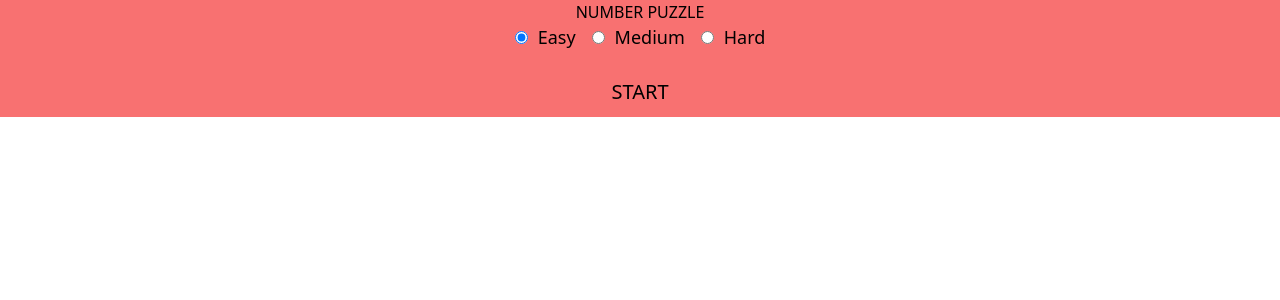
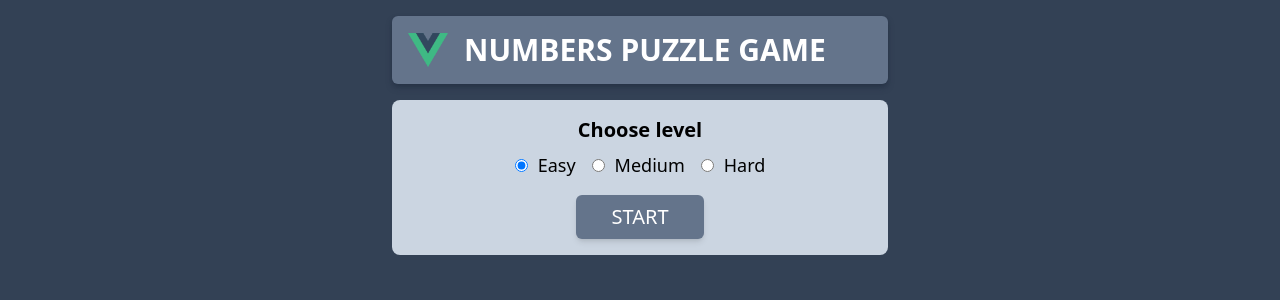
Before and after one commit to molul/numbers-game_vue, a Vue app: page / in a window 1280 px wide. Shown: the top 300 px of the page. Built offline with nearby package versions, Linux system fonts and the light colour scheme.

Commit message:
Starting styling

```diff
--- a/src/App.vue
+++ b/src/App.vue
@@ -1,12 +1,29 @@
 <template>
-	<div v-if="status === 'beginning'" class="bg-red-400">
+	<div class="text-center max-w-lg mx-auto bg-slate-700 min-h-screen p-2">
+		<!-- Title -->
+		<div class="p-4 mt-2 mb-4 rounded-md bg-slate-500 mx-auto shadow-md shadow-slate-800/50 text-left">
+			<div class="text-xl sm:text-3xl font-bold text-white flex justify-left items-center gap-4">
+				<div class="w-10">
+					<img src="/vue.png" alt="angular_icon" />
+				</div>
+				<div >
+					NUMBERS PUZZLE GAME
+				</div>
+			</div>
+		</div>
+
+
+		<div v-if="status === 'beginning'">
 			<Start @start-game="startGame"/>
 		</div>
+
 		<div v-if="status === 'gaming'" class="height-100 d-flex justify-content-center align-items-center">
 			<Game :size="size" @stop-game="stopGame"/>
 		</div>
+
 		<div v-if="status === 'stopping'" class="height-100 d-flex justify-content-center align-items-center">
 			<PlayAgain :score="score" :record="record" @play-again="playAgain"/>
+		</div>
 	</div>
 </template>
 
--- a/src/components/Game.vue
+++ b/src/components/Game.vue
@@ -1,26 +1,22 @@
 <template>
-	<div class="text-left">
+	<div class="text-left p-4 rounded-lg bg-slate-300">
 		<div class="mb-3">
 			<Time :time="time"/>
 		</div>
 
-		<div>
-			<table>
-				<tbody>
-					<tr v-for="(i, row) in board" :key="i">
-						<td v-for="(j, col) in i" :key="j" @click="swapBoard(row, col)">
+		<div class="relative shadow-md shadow-slate-500/50 max-w-lg rounded-md bg-slate-300 mx-auto space-y-2 p-4 sm:p-6">
+					<div class="max-w-lg flex items-center justify-center space-x-1" v-for="(i, row) in board" :key="i">
+						<div class=" text-white text-2xl font-bold inline-block w-20 aspect-square rounded sm:rounded-md flex items-center justify-center bg-slate-400 shadow-lg" v-for="(j, col) in i" :key="j" @click="swapBoard(row, col)">
 							{{ j }}
-						</td>
-					</tr>
-				</tbody>
-			</table>
+						</div>
+					</div>
 		</div>
 	</div>
 </template>
 
 <script>
 import Time from './Time.vue';
-import { createBoard, mixBoard, isSwappable, getSwappableIndexes, swap, isCorrectBoard } from '../helper';
+import { createBoard, mixBoard, isSwappable, getSwappableIndexes, swap, isCorrectBoard } from '../functions';
 
 export default {
 	name: 'GameComponent',
--- a/src/components/Start.vue
+++ b/src/components/Start.vue
@@ -1,6 +1,6 @@
 <template>
-	<div class="text-center ">
-		<div>NUMBER PUZZLE</div>
+	<div class="text-center py-4 rounded-lg bg-slate-300">
+		<div class="text-xl font-bold mb-2">Choose level</div>
 		<div>
 			<input type="radio" name="level" id="easy" :value="3" v-model="level" checked />
 			<label for="easy" class="me-4">Easy</label>
@@ -12,8 +12,8 @@
 			<label for="hard">Hard</label>
 		</div>
 
-		<div>
-			<button class="btn btn-secondary mt-4" @click="$emit('start-game', this.level)">START</button>
+		<div class="mt-4">
+			<button class="text-sm sm:text-base shadow-md transition-colors px-6 py-2 rounded-md bg-slate-500 hover:bg-slate-400 active:bg-slate-400 text-white " @click="$emit('start-game', this.level)">START</button>
 		</div>
 	</div>
 </template>
--- a/src/components/Time.vue
+++ b/src/components/Time.vue
@@ -3,7 +3,7 @@
 </template>
 
 <script>
-import { formatTime } from "../helper"
+import { formatTime } from "../functions"
 export default {
 	name: 'TimeComponent',
 	props: ['time'],
--- a/src/style.css
+++ b/src/style.css
@@ -1,3 +1,9 @@
 @tailwind base;
 @tailwind components;
 @tailwind utilities;
+
+@layer base {
+	body {
+		@apply bg-slate-700;
+	}
+}
```
Also changed, not shown: public/vue.png (added), src/functions.js (renamed from src/helper.js). Lines whose indentation alone changed are shown as unchanged.
